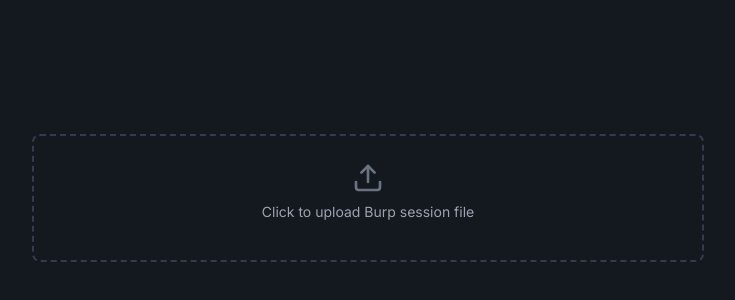
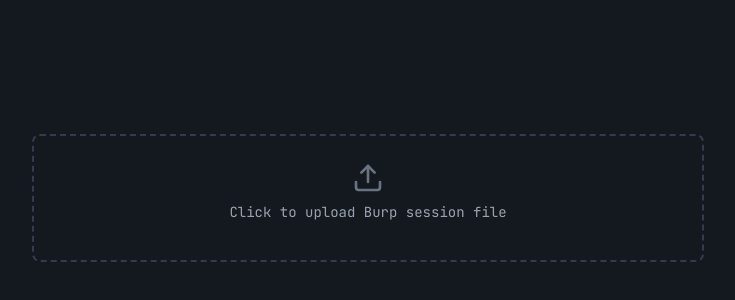
Before and after one commit to boiln/burpy, a Next.js app: page / in a window 1280 px wide. Shown: the part 218-518 px from the top of the page, without its empty margins (272-1007 px from the left). Built offline with nearby package versions, Linux system fonts and the light colour scheme.

Commit message:
update font choice

```diff
--- a/package.json
+++ b/package.json
@@ -25,6 +25,7 @@
         "lucide-react": "^0.445.0",
         "next": "14.2.13",
         "next-themes": "^0.3.0",
+        "prettier": "^3.3.3",
         "prismjs": "^1.29.0",
         "react": "^18",
         "react-dom": "^18",
--- a/src/app/layout.tsx
+++ b/src/app/layout.tsx
@@ -1,10 +1,16 @@
 import type { Metadata } from "next";
-import { Inter } from "next/font/google";
 import { ThemeProvider } from "~/components/ThemeProvider";
+import { JetBrains_Mono } from "next/font/google";
 import "~/app/globals.css";
 import "~/app/prism.css";
 
-const inter = Inter({ subsets: ["latin"] });
+const jetbrainsMono = JetBrains_Mono({
+    subsets: ["latin"],
+    // Include regular and medium weights for better readability
+    weight: ["400", "500"],
+    // Enable variable font for better performance
+    variable: "--font-mono",
+});
 
 export const metadata: Metadata = {
     title: "Burpy",
@@ -24,7 +30,7 @@
             <head>
                 <link rel="icon" href="favicon.ico" sizes="any" />
             </head>
-            <body className={inter.className}>
+            <body className={`${jetbrainsMono.variable} font-mono antialiased`}>
                 <ThemeProvider
                     attribute="class"
                     defaultTheme="dark"
--- a/src/components/session/SessionViewer/SessionTable.tsx
+++ b/src/components/session/SessionViewer/SessionTable.tsx
@@ -38,7 +38,7 @@
                                 }`}
                                 onClick={() => onSelectItem(item)}
                             >
-                                <TableCell className="font-mono text-muted-foreground">
+                                <TableCell className="text-muted-foreground">
                                     {index + 1}
                                 </TableCell>
                                 <TableCell className="font-medium">
--- a/tailwind.config.ts
+++ b/tailwind.config.ts
@@ -17,6 +17,18 @@
             },
         },
         extend: {
+            fontFamily: {
+                mono: [
+                    "var(--font-mono)",
+                    "ui-monospace",
+                    "Menlo",
+                    "Monaco",
+                    "Consolas",
+                    "Liberation Mono",
+                    "Courier New",
+                    "monospace",
+                ],
+            },
             colors: {
                 border: "hsl(var(--border))",
                 input: "hsl(var(--input))",
@@ -60,9 +72,6 @@
                 lg: "var(--radius)",
                 md: "calc(var(--radius) - 2px)",
                 sm: "calc(var(--radius) - 4px)",
-            },
-            fontFamily: {
-                sans: ["var(--font-sans)", ...fontFamily.sans],
             },
             keyframes: {
                 "accordion-down": {
```
Also changed, not shown: 1 other file (tests, documents, lock files or other folders).
